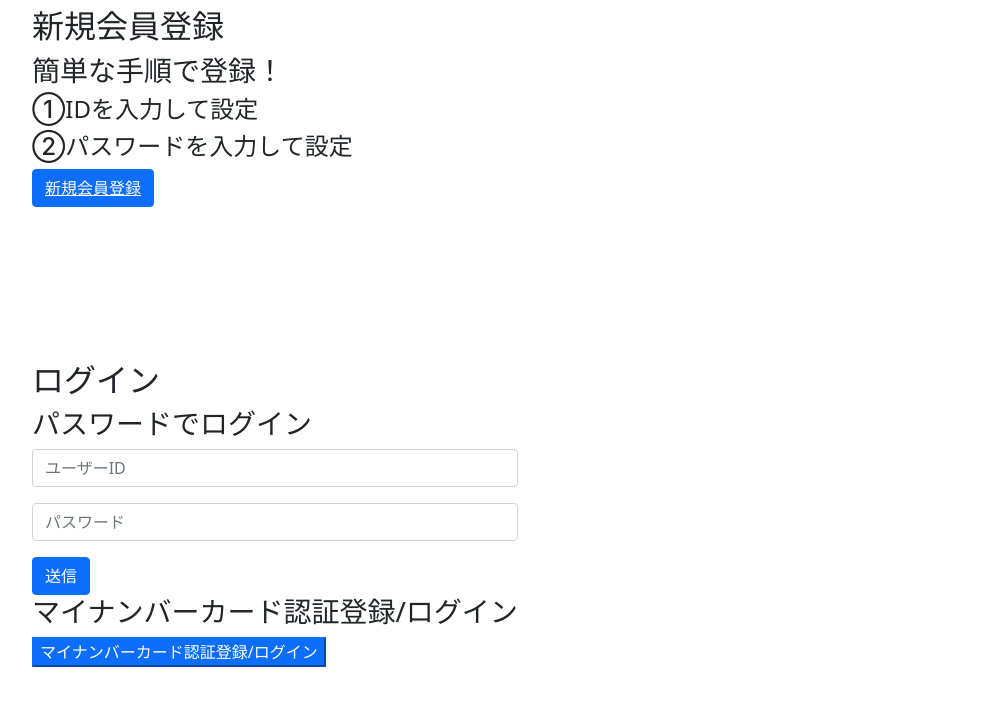
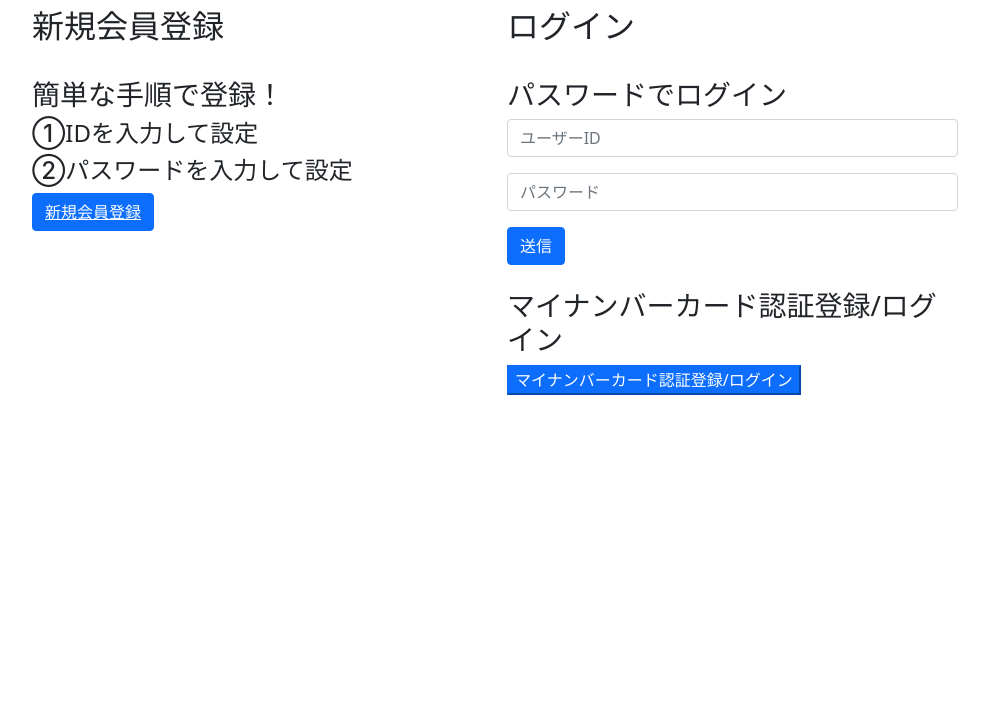
Before and after one commit to c-3lab/mynumbercard-idp, a Flask app: page /login in a window 1280 px wide. Shown: the part 39-745 px from the top of the page, without its empty margins (50-1039 px from the left). Run offline with Flask 3, Linux system fonts and the light colour scheme; some libraries are stand-ins or nearby versions.

Commit message:
ヘッダーの配置を左上に移動・新規登録ログインのコンテンツを画面中央に移動

```diff
--- a/backend/examples/sample-rp/templates/login.html
+++ b/backend/examples/sample-rp/templates/login.html
@@ -15,13 +15,10 @@
         </header>
 
         <div class="container">
-            <div class="position-relative">
-                <div class="position-absolute top-30 start-40">
             <div class="row">
-                        <div class="content-box">
+                <div class="col-md-5">
                     <h2>新規会員登録</h2>
-                            <div class="row">
-                                <div class="col">
+                    <br>
                     <h3>簡単な手順で登録！</h3>
                     <h4>①IDを入力して設定</h4>
                     <h4>②パスワードを入力して設定</h4>
@@ -29,19 +26,9 @@
                         <a href="#" class="text-white">新規会員登録</a>
                     </button>
                 </div>
-                            </div>
-                        </div>
-                    </div>
-                </div>
-            </div>
-        </div>
-
-        <div class="container">
-            <div class="position-absolute top-50 start-60">
-                <div class="content-box">
+                <div class="col-md-5">
                     <h2>ログイン</h2>
-                    <div class="row">
-                        <div class="col">
+                    <br>
                     <h3>パスワードでログイン</h3>
                     <form>
                         <div class="mb-3">
@@ -52,6 +39,7 @@
                         </div>
                         <button type="submit" class="btn btn-primary">送信</button>
                     </form>
+                    <br>
                     <h3>マイナンバーカード認証登録/ログイン</h3>
                     <form action="/Keycloak-login">
                         <button type="submit" class="btn-primary" formmethod="get">マイナンバーカード認証登録/ログイン</button>
@@ -59,8 +47,7 @@
                 </div>
             </div>
         </div>
-            </div>
-        </div>
+
         <script src="https://code.jquery.com/jquery-3.3.1.slim.min.js" integrity="sha384-q8i/X+965DzO0rT7abK41JStQIAqVgRVzpbzo5smXKp4YfRvH+8abtTE1Pi6jizo" crossorigin="anonymous"></script>
         <script src="https://cdnjs.cloudflare.com/ajax/libs/popper.js/1.14.3/umd/popper.min.js" integrity="sha384-ZMP7rVo3mIykV+2+9J3UJ46jBk0WLaUAdn689aCwoqbBJiSnjAK/l8WvCWPIPm49" crossorigin="anonymous"></script>
         <script src="https://stackpath.bootstrapcdn.com/bootstrap/4.1.3/js/bootstrap.min.js" integrity="sha384-ChfqqxuZUCnJSK3+MXmPNIyE6ZbWh2IMqE241rYiqJxyMiZ6OW/JmZQ5stwEULTy" crossorigin="anonymous"></script>
```
Lines whose indentation alone changed are shown as unchanged.
